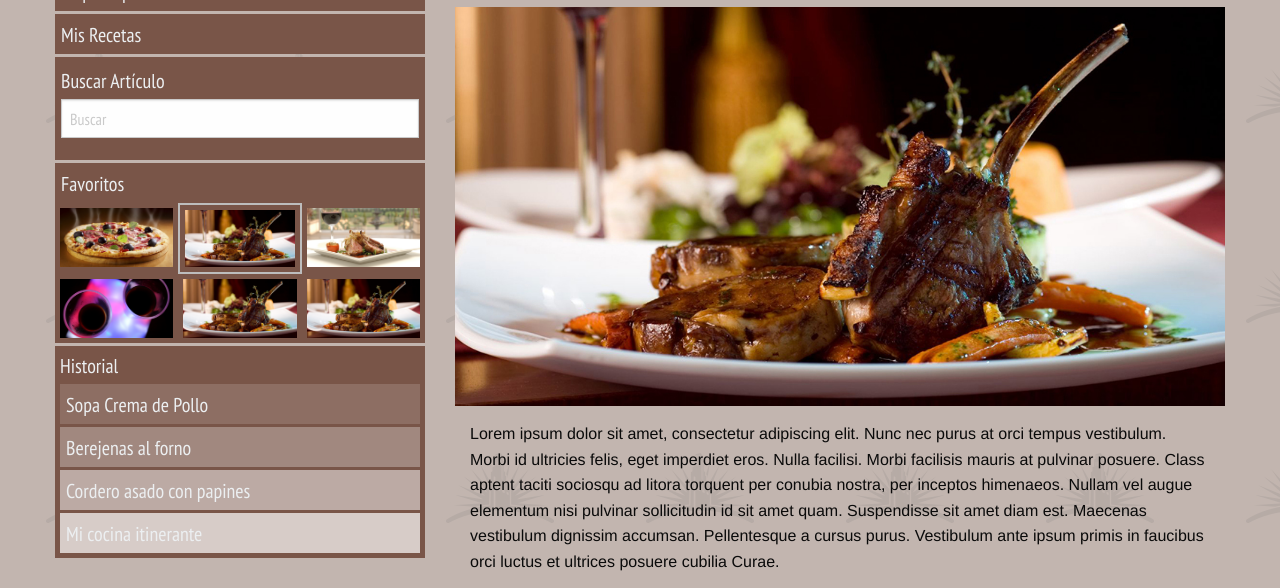
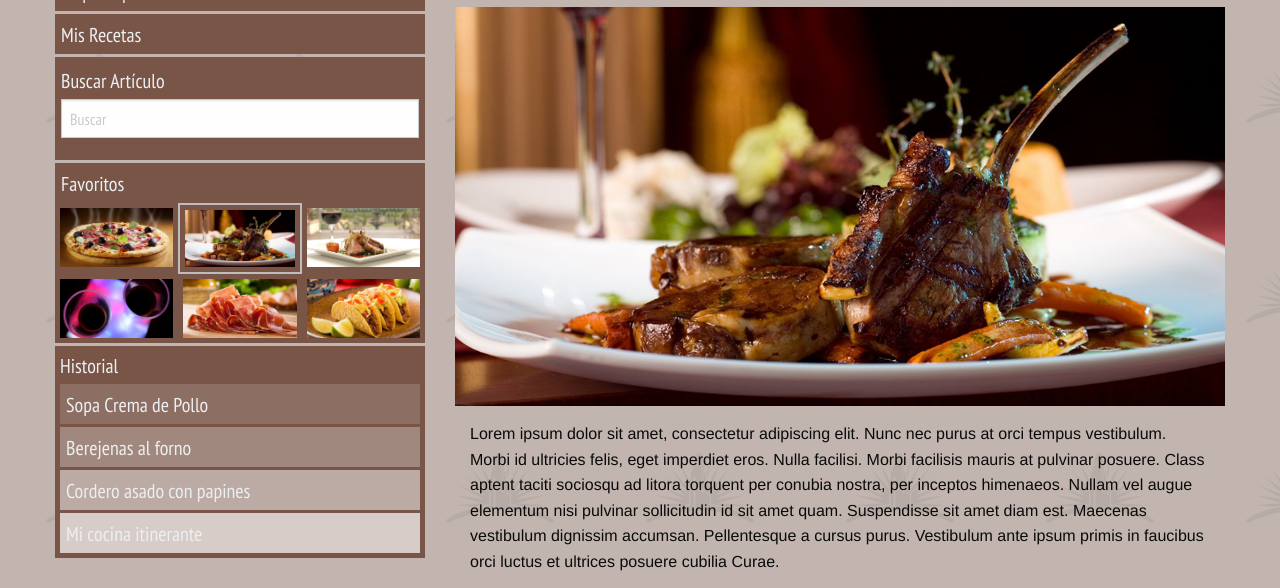
Before and after one commit to 760k/03-Frameworks-CSS, a plain HTML site: page 02 Foundation Lab/index.html in a window 1280 px wide. Shown: the part 212-800 px from the top of the page. Drawn offline with nearby package versions, Linux system fonts and the light colour scheme.

Commit message:
Versión Release Blogs x 3

```diff
--- a/02 Foundation Lab/index.html
+++ b/02 Foundation Lab/index.html
@@ -46,8 +46,8 @@
 					</div>
 					<div class="row">
 						<div class="columns large-4 medium-4 small-4 padding"><img src="Food-Image-4.jpg" alt="FavImage"></div>
-						<div class="columns large-4 medium-4 small-4 padding"><img src="Food-Image-1.jpg" alt="FavImage"></div>
-						<div class="columns large-4 medium-4 small-4 padding"><img src="Food-Image-1.jpg" alt="FavImage"></div>
+						<div class="columns large-4 medium-4 small-4 padding"><img src="Food-Image-5.jpg" alt="FavImage"></div>
+						<div class="columns large-4 medium-4 small-4 padding"><img src="Food-Image-6.jpg" alt="FavImage"></div>
 					</div>
 				</div>
 
```
Also changed, not shown: 03 Materialize Lab/index.html (+1 -1 lines), 02 Foundation Lab/Food-Image-5.jpg (added), 02 Foundation Lab/Food-Image-6.jpg (added).
